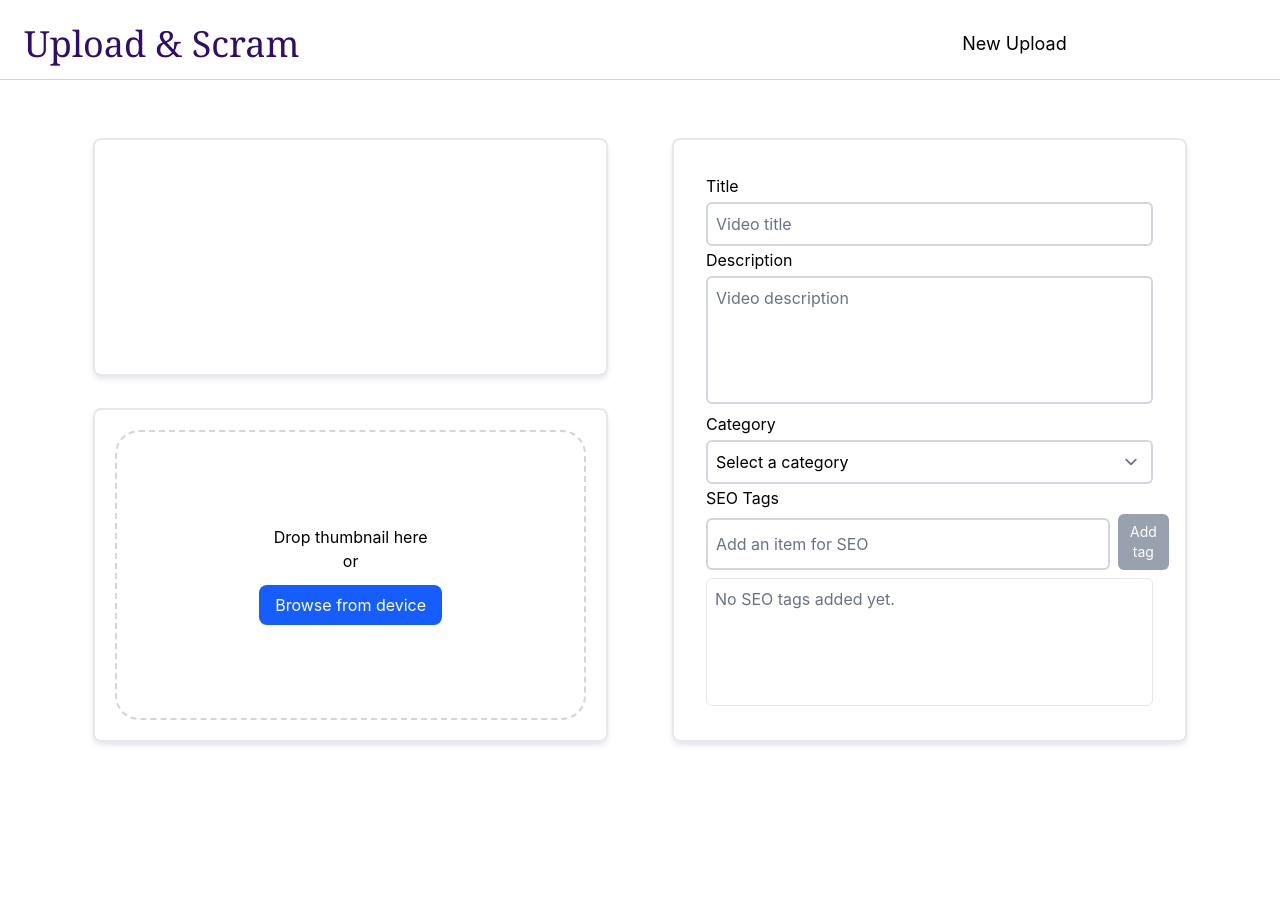
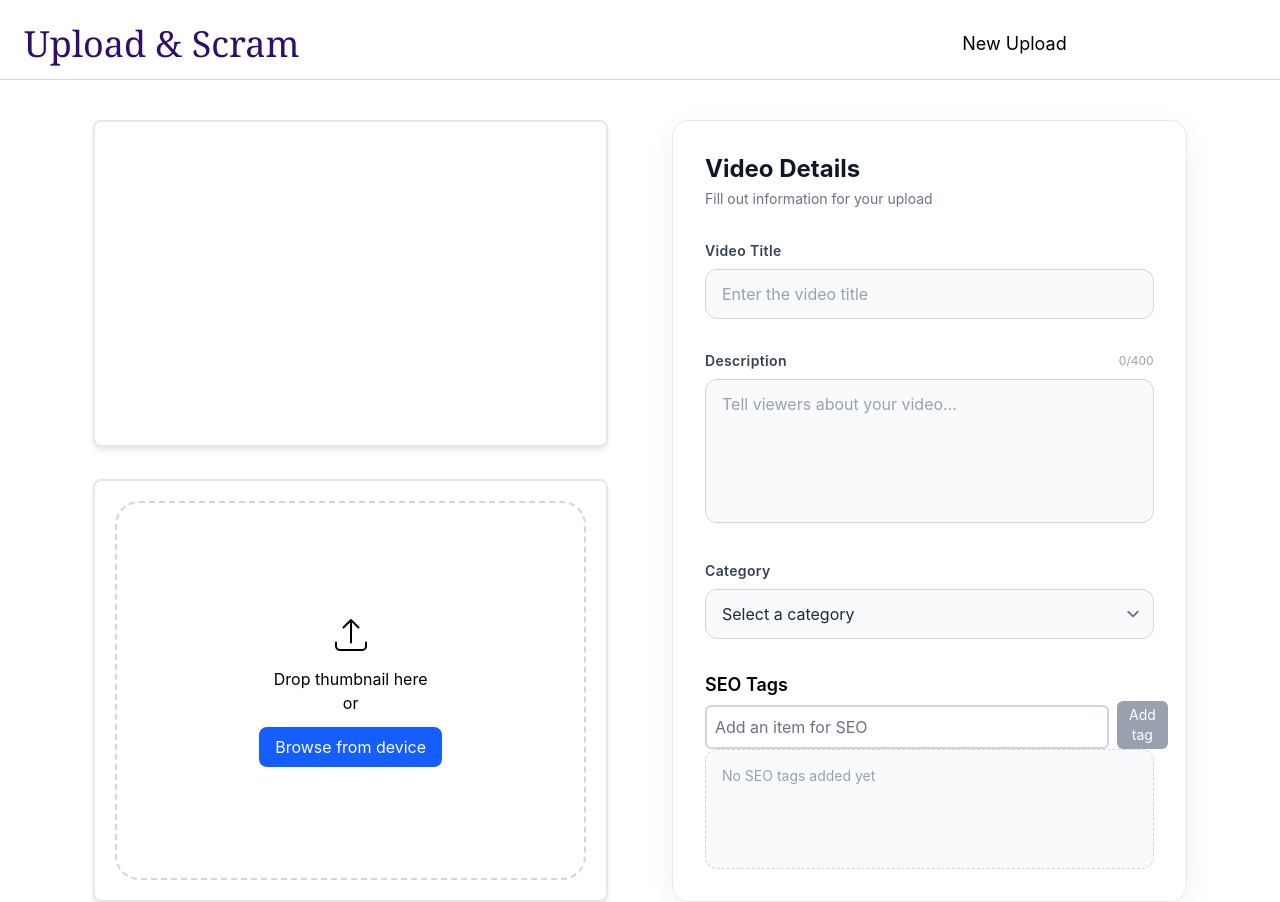
Before and after one commit to swagatobhaskar/video-platform, a SvelteKit app in the folder video-ui/: page /new in a window 1280 px wide. Before the commit the page ends 800 px from the top, so only its background shows below. Built offline with nearby package versions, Linux system fonts and the light colour scheme.

Commit message:
WIP: UI improvement

```diff
--- a/video-ui/src/lib/components/ui/VideoCard.svelte
+++ b/video-ui/src/lib/components/ui/VideoCard.svelte
@@ -2,7 +2,9 @@
     import Crab from "$lib/assets/crab-cool.jpeg";
 </script>
 
-<div class="w-90 border border-gray-300 rounded-sm shadow-md overflow-hidden bg-white">
+<div class="w-90 border border-gray-300 rounded-sm shadow-md overflow-hidden bg-white
+    transition hover:shadow-xl hover:-translate-y-1"
+>
     <!-- Video Thumbnail -->
     <div class="h-52 w-full overflow-hidden">
         <img
--- a/video-ui/src/routes/+page.svelte
+++ b/video-ui/src/routes/+page.svelte
@@ -3,7 +3,9 @@
 </script>
 
 <!-- Categories Buttons -->
-<section id="category-buttons" class="w-full h-16 py-4 flex flex-row items-center justify-evenly bg-mauve-500 text-white/60 font-medium">
+<section id="category-buttons" class="w-full h-16 py-4 flex flex-row items-center
+    justify-evenly bg-mauve-500 text-white/60 font-medium"
+>
     <p class="py-2 px-3 bg-gray-400/40 rounded-sm">Hindi</p>
     <p class="py-2 px-3 bg-gray-400/40 rounded-sm">Bengali</p>
     <p class="py-2 px-3 bg-gray-400/40 rounded-sm">English</p>
--- a/video-ui/src/routes/new/_components/MetadataFormCard.svelte
+++ b/video-ui/src/routes/new/_components/MetadataFormCard.svelte
@@ -31,58 +31,110 @@
     const removeItemFromSEOList = (id: string) => {
         selectedSEOTagsList = selectedSEOTagsList.filter(tag => tag.id !== id);
     }
+
+    // Periodically sync formController's data with DB and switch step
+    // $effect(() => {
+
+    // });
 </script>
 
-<div class="h-full border-2 border-gray-200 rounded-lg shadow-md shadow-gray-200 p-8 flex flex-col justify-evenly">
+<div class="h-full border border-gray-200 bg-white/90 backdrop-blur-sm rounded-2xl
+    shadow-[0_8px_30px_rgb(0,0,0,0.06)] p-8 space-y-8"
+>
+ <!-- shadow-md shadow-gray-200 p-8 flex flex-col justify-evenly"> -->
+
+    <!-- Header -->
+    <div>
+        <h2 class="text-2xl font-bold text-gray-900">
+            Video Details
+        </h2>
+
+        <p class="mt-1 text-sm text-gray-500">
+            Fill out information for your upload
+        </p>
+    </div>
 
     <!-- Video Title -->
-    <label for="title" class="">
-        Title
+    <div class="space-y-2">
+        <label
+            for="title"
+            class="block text-sm font-semibold tracking-wide text-gray-700"
+        >
+            Video Title
+        </label>
+
         <input
             type="text"
             name="title"
-            placeholder="Video title"
+            placeholder="Enter the video title"
             required
-            class="w-full border-2 border-gray-300 rounded-md p-2 mt-1 focus:outline-none
-                focus:ring-2 focus:ring-blue-500 focus:border-transparent"
             bind:value={formController.formData.title}
+            class="w-full rounded-xl border border-gray-300 bg-gray-50 px-4 py-3 text-gray-800 placeholder:text-gray-400
+                transition-all duration-200 focus:border-blue-500 focus:bg-white focus:ring-4 focus:ring-blue-100
+                focus:outline-none"
         />
-    </label>
+
+    </div>
 
     <!-- Video Description -->
-    <label for="title" class="">
-        Description
+    <div class="space-y-2">
+        <div class="flex items-center justify-between">
+            <label
+                for="description"
+                class="block text-sm font-semibold tracking-wide text-gray-700"
+            >
+                Description
+            </label>
+
+            <span class="text-xs text-gray-400">
+                {formController.formData.description.length}/400
+            </span>
+        </div>
+
         <textarea
             name="description"
-            placeholder="Video description"
+            placeholder="Tell viewers about your video..."
+            bind:value={formController.formData.description}
             maxlength="400"
             required
-            class="w-full h-32 overflow-y-auto resize-none border-2 border-gray-300
-                rounded-md p-2 mt-1 focus:outline-none focus:ring-2 focus:ring-blue-500 focus:border-transparent"
-            bind:value={formController.formData.description}
+            class="w-full h-36 resize-none rounded-xl border border-gray-300
+                bg-gray-50 px-4 py-3 text-gray-800 placeholder:text-gray-400
+                transition-all duration-200 focus:border-blue-500 focus:bg-white
+                focus:ring-4 focus:ring-blue-100 focus:outline-none"
+            // class="w-full h-32 overflow-y-auto resize-none border-2 border-gray-300
+            //     rounded-md p-2 mt-1 focus:outline-none focus:ring-2 focus:ring-blue-500 focus:border-transparent"
         ></textarea>
-    </label>
+    </div>
+
 
     <!-- Video Category -->
-    <label for="title" class="">
-        Category
+    <div class="space-y-2">
+        <label
+            for="category"
+            class="block text-sm font-semibold tracking-wide text-gray-700"
+        >
+            Category
+        </label>
+
         <select
             name="category"
+            bind:value={formController.formData.category}
             required
-            class="w-full border-2 border-gray-300 rounded-md p-2 mt-1 focus:outline-none
-                focus:ring-2 focus:ring-blue-500 focus:border-transparent"
-            bind:value={formController.formData.category}
+            class="w-full rounded-xl border border-gray-300 bg-gray-50 px-4 py-3
+            text-gray-800 transition-all duration-200
+            focus:border-blue-500 focus:bg-white focus:ring-4 focus:ring-blue-100
+            focus:outline-none"
         >
             <option value="">Select a category</option>
             <option value="technology">Technology</option>
             <option value="music">Music</option>
             <option value="gaming">Gaming</option>
         </select>
-    </label>
+    </div>
 
     <!-- SEO Tags -->
     <div class="relative w-full">
-        <label for="seoTags" class="block mb-1">SEO Tags</label>
+        <label for="seoTags" class="block mb-0.5 font-semibold text-lg">SEO Tags</label>
 
         <div class="flex gap-2 items-stretch">
             <input
@@ -96,7 +148,7 @@
             />
             <button
                 type="button"
-                class="px-3 py-2 bg-blue-500 text-white rounded-md text-sm
+                class="px-3 py-1 bg-blue-500 text-white rounded-md text-sm
                     hover:bg-blue-600 disabled:bg-gray-400 disabled:cursor-not-allowed"
                 onclick={addItemToSEOList}
                 disabled={!seoTagEntry.trim()}
@@ -106,7 +158,7 @@
             </button>
         </div>
 
-        <div class="mt-2 flex flex-wrap items-start gap-2 border border-gray-200 rounded-md p-2 min-h-32 max-h-max">
+        <!-- <div class="mt-2 flex flex-wrap items-start gap-2 border border-gray-200 rounded-md p-2 min-h-32 max-h-max">
             {#if selectedSEOTagsList.length === 0}
                 <p class="text-gray-500">No SEO tags added yet.</p>
             {:else}
@@ -126,7 +178,38 @@
                 {/each}
 
             {/if}
+        </div> -->
+
+        <!-- Tags Container -->
+        <div
+            class="flex min-h-30 flex-wrap items-start gap-3 rounded-xl
+            border border-dashed border-gray-300 bg-gray-50 p-4"
+        >
+            {#if selectedSEOTagsList.length === 0}
+                <div class="flex items-center text-sm text-gray-400">
+                    No SEO tags added yet
+                </div>
+            {:else}
+                {#each selectedSEOTagsList as tag (tag.id)}
+                    <div
+                        class="group flex items-center gap-2 rounded-lg
+                        bg-linear-to-r from-indigo-500 to-blue-500
+                        px-4 py-2 text-sm font-medium text-white
+                        shadow-md transition-transform duration-200
+                        hover:scale-105"
+                    >
+                        <span>{tag.value}</span>
+
+                        <button
+                            type="button"
+                            onclick={() => removeItemFromSEOList(tag.id)}
+                            class="text-white/80 transition hover:text-white"
+                        >
+                            &times;
+                        </button>
+                    </div>
+                {/each}
+            {/if}
         </div>
     </div>
-
 </div>
--- a/video-ui/src/routes/new/_components/ThumbnailCard.svelte
+++ b/video-ui/src/routes/new/_components/ThumbnailCard.svelte
@@ -40,7 +40,7 @@
                 if (err.name === "AbortError") {
                     console.log("Upload cancelled");
                 } else {
-                    console.error(err);
+                    console.error("From else: ", err);
                     error = err.message;
                 }
             } else {
@@ -80,7 +80,7 @@
             <!-- Remove / change -->
         </div>
     {:else}
-
+        {#if !thumbnailPreviewUrl}
             <!-- Upload Thumbnail -- inner border -->
             <div class="absolute inset-5 border-2 border-dashed border-gray-300 rounded-3xl pointer-events-auto
                 flex items-center justify-center text-center p-10"
@@ -101,8 +101,12 @@
                     }
                 }}
             >
-            {#if !thumbnailInput.state.selectedFile}
                 <div class="flex flex-col items-center gap-3">
+                    <!-- Upload SVG -->
+                    <svg xmlns="http://www.w3.org/2000/svg" fill="none" viewBox="0 0 24 24" stroke-width="1.2" stroke="currentColor" class="size-10">
+                        <path stroke-linecap="round" stroke-linejoin="round" d="M3 16.5v2.25A2.25 2.25 0 0 0 5.25 21h13.5A2.25 2.25 0 0 0 21 18.75V16.5m-13.5-9L12 3m0 0 4.5 4.5M12 3v13.5" />
+                    </svg>
+
                     <p>
                         Drop thumbnail here
                         <br />
@@ -125,8 +129,8 @@
                         onchange={thumbnailInput.handleFileSelect}
                     />
                 </div>
+            </div>
         {:else}
-                {#if thumbnailPreviewUrl }
             <!-- Show thumbnail preview -->
             <ThumbnailPreview
                 {thumbnailPreviewUrl}
@@ -138,5 +142,3 @@
         {/if}
     {/if}
 </div>
-    {/if}
-</div>
--- a/video-ui/src/routes/new/_components/ThumbnailPreview.svelte
+++ b/video-ui/src/routes/new/_components/ThumbnailPreview.svelte
@@ -8,36 +8,75 @@
     } = $props();
 </script>
 
-<div class="flex flex-col items-center gap-3">
-    <!-- Thumbnail Preview -->
+<!-- <div class="flex flex-col items-center gap-3"> -->
+<div class="w-full max-w-xl mx-auto">
+
+    <!-- Preview Card -->
+    <div class="group overflow-hidden transition-all duration-300">
+
+        <!-- Image -->
+        <div class="relative p-4">
+            <div class="overflow-hidden rounded-2xl bg-gray-100 aspect-video">
                 <img
                     src={thumbnailPreviewUrl}
                     alt="thumbnail-preview"
-        class="max-h-64 rounded-lg shadow-xl pointer-events-auto"
+                    class="w-full h-full object-cover transition-transform duration-500 group-hover:scale-105"
                 />
-    <!-- Thumbnail metadata -->
-    <div class="text-left text-sm text-gray-700">
-        <p class="text-gray-700">{thumbnailInput.state?.selectedFile?.name}</p>
+            </div>
+        </div>
+
+            <!-- class="max-h-64 rounded-lg shadow-xl pointer-events-auto" -->
+
+        <!-- Thumbnail info -->
+        <div class="relative px-5 pb-5 space-y-4">
+
+            <div class="pl-3">
+                <!-- File name -->
+                <p class="font-semibold text-gray-800">{thumbnailInput.state?.selectedFile?.name}</p>
+
                 {#if thumbnailInput.state.thumbnailMetadata}
-            <p>format: {thumbnailInput.state.thumbnailMetadata.format}</p>
-            <p>Size: {(thumbnailInput.state.thumbnailMetadata.size / (1024 * 1024)).toFixed(2)} MB</p>
-            <p>Resolution: {thumbnailInput.state.thumbnailMetadata.width}x{thumbnailInput.state.thumbnailMetadata.height}</p>
+                    <div class="mt-2 flex flex-wrap gap-2 text-xs">
+                        <span class="rounded-full bg-gray-100 px-3 py-1 text-gray-700">
+                            {thumbnailInput.state.thumbnailMetadata.format}
+                        </span>
+
+                        <span class="rounded-full bg-gray-100 px-3 py-1 text-gray-700">
+                            {(thumbnailInput.state.thumbnailMetadata.size / (1024 * 1024)).toFixed(2)} MB
+                        </span>
+
+                        <span class="rounded-full bg-gray-100 px-3 py-1 text-gray-700">
+                            {thumbnailInput.state.thumbnailMetadata.width}x{thumbnailInput.state.thumbnailMetadata.height}
+                        </span>
+                    </div>
                 {/if}
             </div>
 
+
+            <!-- Error -->
             {#if error}
-        <p class="text-red-500">{error}</p>
+                <div class="rounded-xl border border-red-200 bg-red-50 px-4 py-3 text-sm text-red-600">
+                    {error}
+                </div>
             {/if}
 
-     <!-- Uploading state -->
+            <!-- Uploading -->
             {#if uploading}
-        <p class="text-blue-500">Uploading thumbnail...</p>
+                <div class="space-y-2">
+                    <div class="h-2 overflow-hidden rounded-full bg-gray-200">
+                        <div class="h-full w-1/2 animate-pulse rounded-full bg-blue-500"></div>
+                    </div>
+                    <p class="text-sm text-blue-600">
+                        Uploading thumbnail...
+                    </p>
+                </div>
             {/if}
 
             <!-- Upload & Cancel Buttons -->
-    <div class="flex gap-3 pointer-events-auto">
+            <div class="flex gap-3 pt-2 pointer-events-auto">
                 <button
-            class="bg-gray-500 text-white py-2 px-4 rounded cursor-pointer"
+                    // class="bg-gray-500 text-white py-2 px-4 rounded cursor-pointer"
+                    class="flex-1 rounded-xl border border-gray-300 bg-white px-4 py-3
+                        font-medium text-gray-700 transition hover:bg-gray-50 cursor-pointer"
                     onclick={() => {
                         // if (uploader.uploading) cancelUpload();
                         // else
@@ -47,7 +86,9 @@
                     Cancel
                 </button>
                 <button
-            class="bg-blue-500 text-white py-2 px-4 rounded cursor-pointer"
+                    // class="bg-blue-500 text-white py-2 px-4 rounded cursor-pointer"
+                    class="flex-1 rounded-xl bg-blue-600 px-4 py-3 font-medium text-white shadow-lg
+                        shadow-blue-200 transition hover:bg-blue-700 disabled:opacity-50 cursor-pointer"
                     // onclick={uploadVideoFile}
                     onclick={handleThumbnailUpload}
                 >
@@ -55,3 +96,5 @@
                 </button>
             </div>
         </div>
+    </div>
+</div>
--- a/video-ui/src/routes/new/_components/UploadDashboard.svelte
+++ b/video-ui/src/routes/new/_components/UploadDashboard.svelte
@@ -6,7 +6,8 @@
     import MetadataFormCard from './MetadataFormCard.svelte'
 </script>
 
-<div class="h-[calc(100vh-4rem)] md:h-[calc(100vh-5rem)] flex">
+<!-- <div class="h-[calc(100vh-4rem)] md:h-[calc(100vh-5rem)] flex"> -->
+<div class="h-[calc(100vh-4rem)] md:h-[calc(100vh-5rem)] max-h-max flex">
 
     <main class="w-11/12 h-[95%] m-auto p-10">
 
@@ -18,7 +19,7 @@
             </div>
 
             <!-- Right Column - Form -->
-             <MetadataFormCard />
+             <MetadataFormCard {workflow} />
         </section>
 
     </main>
```
Lines whose indentation alone changed are shown as unchanged.
